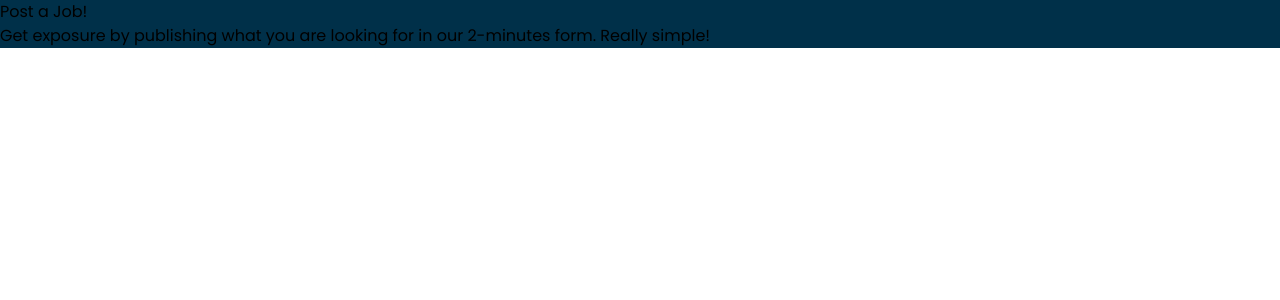
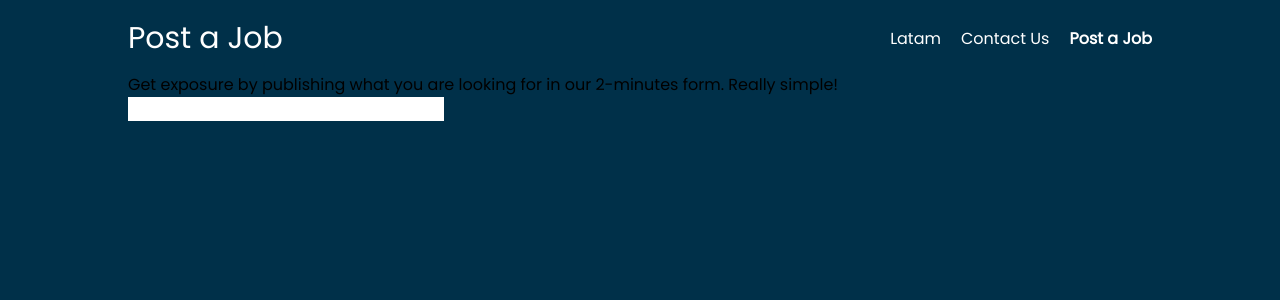
Before and after one commit to Hire-Latam/hire-latam, a Nuxt app: page /post-job in a window 1280 px wide. Shown: the top 300 px of the page. Built offline with nearby package versions, Linux system fonts and the light colour scheme.

Commit message:
Create Navigation component for reuse in other pages

```diff
--- /dev/null
+++ b/components/Navigation.vue
@@ -0,0 +1,99 @@
+<template>
+  <div>
+    <nav class="flex justify-between">
+      <a class="text-3xl text-white" href="/">{{ getTitle() }}</a>
+      <ul class="flex flex-row items-center invisible sm:visible">
+        <a class="text-white ml-5 hover:underline cursor-pointer" href="/latam">
+          Latam
+        </a>
+        <a
+          class="text-white ml-5 hover:underline cursor-pointer"
+          href="/contact"
+        >
+          Contact Us
+        </a>
+        <a
+          class="text-white ml-5 hover:underline cursor-pointer font-black"
+          href="/post-job"
+        >
+          Post a Job
+        </a>
+      </ul>
+      <div class="visible self-center sm:hidden">
+        <a
+          v-if="!burgerMenuActive"
+          href="#"
+          class="text-white"
+          @click="burgerMenuActive = !burgerMenuActive"
+        >
+          Menu
+        </a>
+        <a
+          v-else
+          href="#"
+          class="text-white bg-gray-700 rounded-full p-3 w-2 h-4"
+          @click="burgerMenuActive = !burgerMenuActive"
+        >
+          X
+        </a>
+      </div>
+    </nav>
+    <div v-if="burgerMenuActive" class="w-full px-2 pt-2 pb-3 bg-primary">
+      <a
+        href="/"
+        class="bg-gray-700 hover:bg-gray-700 text-white block px-3 py-2 rounded-md text-base font-medium"
+      >
+        Home
+      </a>
+      <a
+        href="/latam"
+        class="text-white hover:bg-gray-700 block px-3 py-2 rounded-md text-base font-medium"
+      >
+        Latam
+      </a>
+      <a
+        href="/contact"
+        class="text-white hover:bg-gray-700 block px-3 py-2 rounded-md text-base font-medium"
+      >
+        Contact Us
+      </a>
+      <a
+        href="/post-job"
+        class="text-white hover:bg-gray-700 block px-3 py-2 rounded-md text-base font-medium"
+      >
+        Post a Job
+      </a>
+    </div>
+  </div>
+</template>
+
+<script>
+export default {
+  props: {
+    activePage: {
+      type: String,
+      required: true,
+      validator: function (activePage) {
+        return ["home", "latam", "contact", "post"].includes(activePage);
+      },
+    },
+  },
+  data: function () {
+    return {
+      burgerMenuActive: false,
+    };
+  },
+  methods: {
+    getTitle: function () {
+      const titles = {
+        home: "Hire Latam",
+        latam: "Latam",
+        contact: "Contact Us",
+        post: "Post a Job",
+      };
+
+      return titles[this.activePage] || "Hire Latam";
+    },
+  },
+};
+</script>
--- a/layouts/default.vue
+++ b/layouts/default.vue
@@ -3,3 +3,9 @@
     <Nuxt />
   </div>
 </template>
+
+<style>
+body {
+  background-color: #003049;
+}
+</style>
--- a/pages/index.vue
+++ b/pages/index.vue
@@ -1,73 +1,7 @@
 <template>
   <div class="flex flex-col items-center h-full min-h-screen p-4">
     <div class="w-full max-w-screen-lg relative">
-      <nav class="flex justify-between">
-        <a class="text-3xl text-white" href="/">Hire Latam</a>
-        <ul class="flex flex-row items-center invisible sm:visible">
-          <a
-            class="text-white ml-5 hover:underline cursor-pointer"
-            href="/latam"
-          >
-            Latam
-          </a>
-          <a
-            class="text-white ml-5 hover:underline cursor-pointer"
-            href="/contact"
-          >
-            Contact Us
-          </a>
-          <a
-            class="text-white ml-5 hover:underline cursor-pointer font-black"
-            href="/post-job"
-          >
-            Post a Job
-          </a>
-        </ul>
-        <div class="visible self-center sm:hidden">
-          <a
-            v-if="!burgerMenuActive"
-            href="#"
-            class="text-white"
-            @click="burgerMenuActive = !burgerMenuActive"
-          >
-            Menu
-          </a>
-          <a
-            v-else
-            href="#"
-            class="text-white bg-gray-700 rounded-full p-3 w-2 h-4"
-            @click="burgerMenuActive = !burgerMenuActive"
-          >
-            X
-          </a>
-        </div>
-      </nav>
-      <div v-if="burgerMenuActive" class="w-full px-2 pt-2 pb-3 bg-primary">
-        <a
-          href="/"
-          class="bg-gray-700 hover:bg-gray-700 text-white block px-3 py-2 rounded-md text-base font-medium"
-        >
-          Home
-        </a>
-        <a
-          href="/latam"
-          class="text-white hover:bg-gray-700 block px-3 py-2 rounded-md text-base font-medium"
-        >
-          Latam
-        </a>
-        <a
-          href="/contact"
-          class="text-white hover:bg-gray-700 block px-3 py-2 rounded-md text-base font-medium"
-        >
-          Contact Us
-        </a>
-        <a
-          href="/post-job"
-          class="text-white hover:bg-gray-700 block px-3 py-2 rounded-md text-base font-medium"
-        >
-          Post a Job
-        </a>
-      </div>
+      <navigation active-page="home" />
       <h3 class="mt-3 text-xl text-white">Jobs</h3>
       <search v-model="terms" @change="handleInputChange" />
       <jobs-list :terms="terms" />
@@ -78,12 +12,12 @@
 <script>
 import JobsList from "../components/JobsList.vue";
 import Search from "../components/Search.vue";
+import Navigation from "../components/Navigation.vue";
 
 export default {
-  components: { JobsList, Search },
+  components: { JobsList, Navigation, Search },
   data: function () {
     return {
-      burgerMenuActive: false,
       terms: "",
     };
   },
--- a/pages/post-job.vue
+++ b/pages/post-job.vue
@@ -1,9 +1,22 @@
 <template>
-  <div>
-    <h1>Post a Job!</h1>
-    <p>
-      Get exposure by publishing what you are looking for in our 2-minutes form.
-      Really simple!
-    </p>
+  <div class="flex flex-col items-center h-full min-h-screen p-4">
+    <div class="w-full max-w-screen-lg relative">
+      <navigation active-page="post" />
+      <p class="mt-3">
+        Get exposure by publishing what you are looking for in our 2-minutes
+        form. Really simple!
+      </p>
+      <form>
+        <input type="text" />
+      </form>
+    </div>
   </div>
 </template>
+
+<script>
+import Navigation from "../components/Navigation.vue";
+
+export default {
+  components: { Navigation },
+};
+</script>
```
Also changed, not shown: pages/contact.vue (added).
